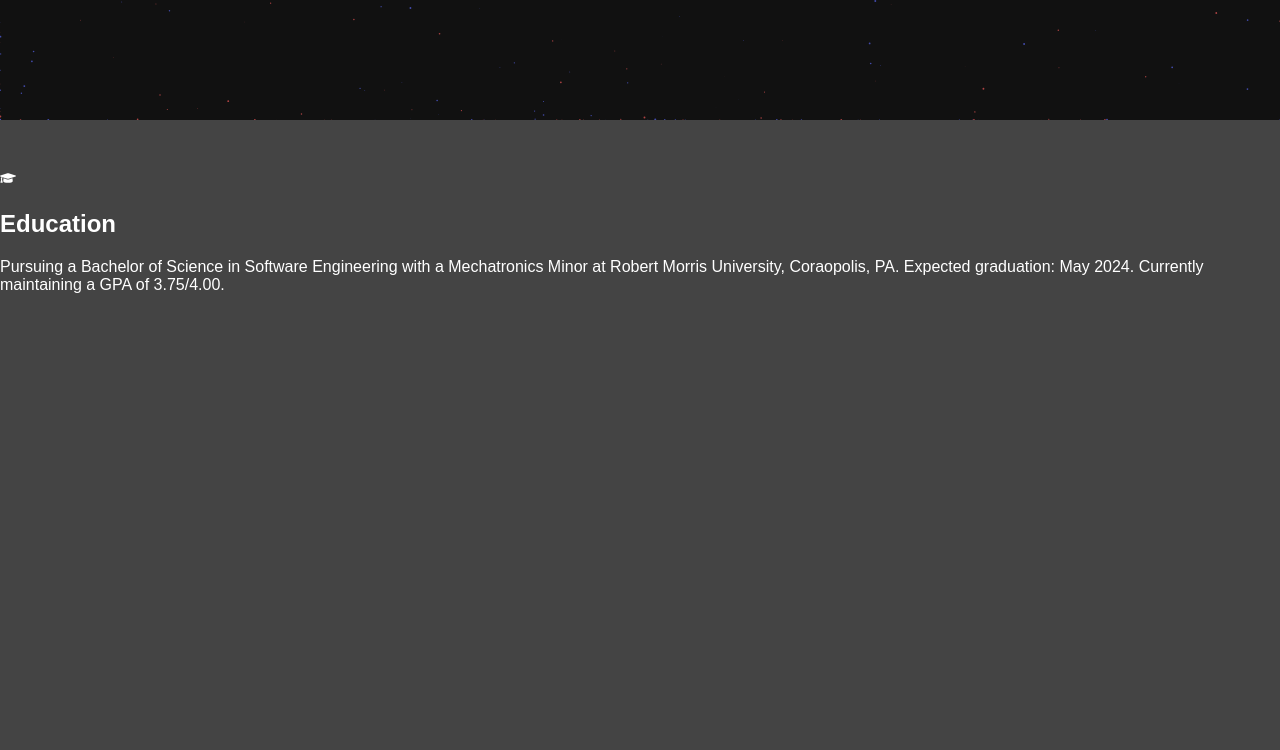
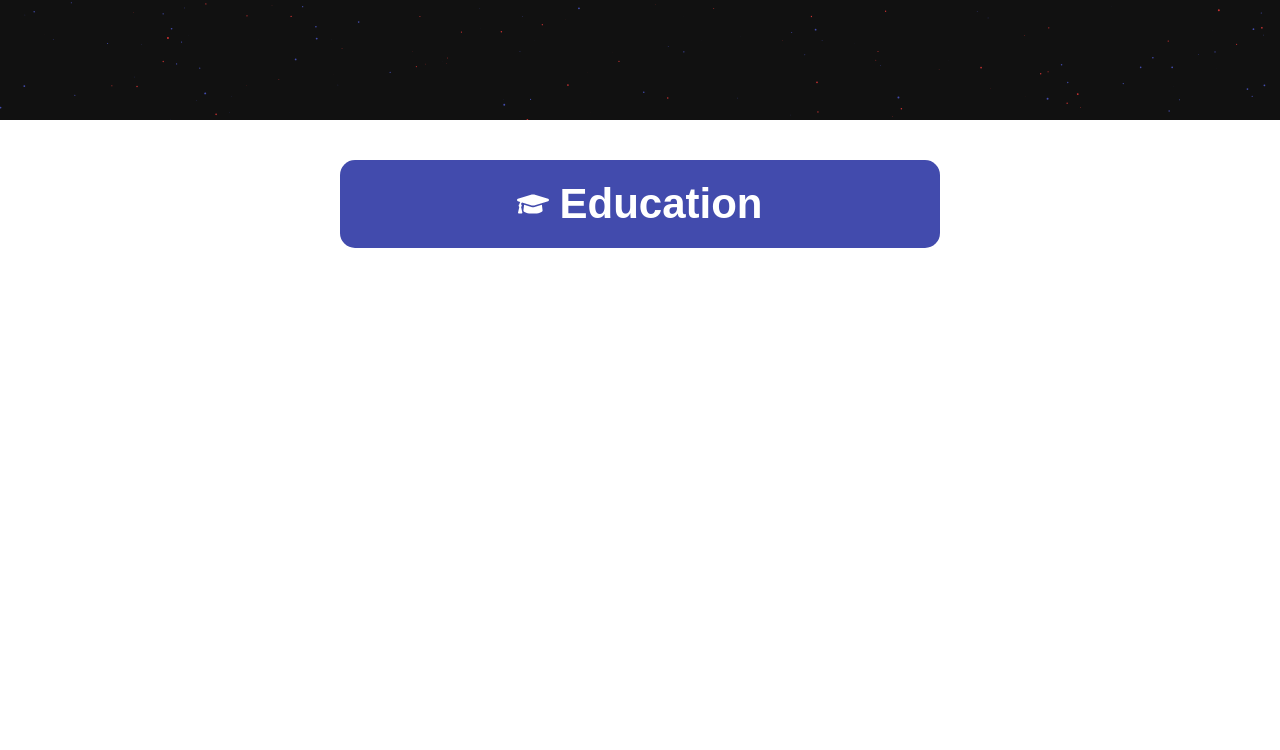
Before and after one commit to jace-roell/jace-roell.github.io, a React (Create React App) app: page / in a window 1280 px wide. Shown: the part 680-1430 px from the top of the page. Built offline with nearby package versions, Linux system fonts and the light colour scheme.

Commit message:
added basic format for education slot aswell as refactored accent coloring

```diff
--- a/src/App.css
+++ b/src/App.css
@@ -13,7 +13,7 @@ body {
   display: flex;
   align-items: center;
   justify-content: center;
-  background-color: #111;
+  background-color: transparent;
   position: relative;
 }
 
@@ -42,7 +42,7 @@ body {
 }
 
 .tab.active {
-  background: linear-gradient(90deg, red, blue);
+  background: linear-gradient(90deg, #424bad,#cc3131);
 }
 .content-section {
   min-height: 500vh; /* may need adjusted */
@@ -51,32 +51,24 @@ body {
 
 
 #education {
-  background-color: #444;
+  background-color: transparent;
+  min-height: 50vh !important;
 }
 
 #experience {
-  background-color: #555;
+  background-color: transparent;
 }
 
 #projects {
-  background-color: #666;
+  background-color: transparent;
 }
 
 #skills {
-  background-color: #777;
+  background-color: transparent;
 }
 
 #contacts {
-  background-color: #888;
-}
-.trail {
-  position: absolute;
-  width: 10px;
-  height: 10px;
-  border-radius: 50%;
-  background: linear-gradient(90deg, blue, red);
-  animation: trailFade 1s ease-out;
-  transform-origin: center;
+  background-color: transparent;
 }
 
 @keyframes trailFade {
@@ -114,7 +106,7 @@ body {
   padding: 10px;
   border: none;
   border-radius: 5px;
-  background: linear-gradient(90deg, blue, red);
+  background: linear-gradient(90deg, #424bad,#cc3131);
   color: #fff;
   transition: background-color 0.3s, transform 0.3s;
 }
@@ -128,25 +120,6 @@ body {
   margin-top: 5px;
 }
 
-.trail {
-  position: absolute;
-  width: 10px;
-  height: 10px;
-  background-color: #ff0000;
-  border-radius: 50%;
-  pointer-events: none;
-  z-index: 0;
-}
-
-.trail-container {
-  position: absolute;
-  width: 100%;
-  height: 100%;
-  top: 0;
-  left: 0;
-  pointer-events: none;
-  z-index: 0;
-}
 canvas {
   position: fixed;
   top: 0;
@@ -154,3 +127,42 @@ canvas {
   z-index: -1;
   pointer-events: none;
 }
+#education {
+  background-color: transparent;
+  padding: 40px;
+  color: #fff;
+  text-align: center;
+}
+
+.education-container {
+  max-width: 600px;
+  margin: 0 auto;
+}
+
+.section-header {
+  margin-bottom: 20px;
+}
+
+.header-background {
+  background: #424bad;
+  border-radius: 15px;
+  padding: 20px;
+  display: flex;
+  align-items: center;
+  justify-content: center;
+}
+
+.section-header .icon {
+  margin-right: 10px;
+  font-size: 32px;
+}
+
+.section-header h2 {
+  color: #fff;
+  margin: 0;
+  font-size: 42px; /* Adjust the font size as needed */
+}
+
+.education-details {
+  margin-top: 20px;
+}
--- a/src/App.js
+++ b/src/App.js
@@ -123,14 +123,35 @@ const App = () => {
       </div>
 
       <section id="education" className="content-section">
-        <SectionHeader icon={<FaGraduationCap />} title="Education" />
-        <p>
-          Pursuing a Bachelor of Science in Software Engineering with a
-          Mechatronics Minor at Robert Morris University, Coraopolis, PA.
-          Expected graduation: May 2024. Currently maintaining a GPA of
-          3.75/4.00.
-        </p>
-      </section>
+  <div className="education-container">
+    <div className="section-header">
+      <div className="header-background">
+        <FaGraduationCap className="icon" />
+        <h2>Education</h2>
+      </div>
+    </div>
+    <div className="education-details">
+      <h3>Robert Morris University, Coraopolis, PA</h3>
+      <p className="degree-info">
+        Currently pursuing a Bachelor of Science in Software Engineering with a minor in Mechatronics.
+      </p>
+      <p className="graduation-info">
+        <strong>Graduation Date:</strong> May 2024
+      </p>
+      <p className="gpa-info">
+        <strong>GPA:</strong> 3.75
+      </p>
+      <br></br>
+      <h3>South Park High School, South Park, PA</h3>
+      <p className="graduation-info">
+        <strong>Graduation Date:</strong> May 2020
+      </p>
+      <p className="gpa-info">
+        <strong>GPA:</strong> 3.61
+      </p>
+    </div>
+  </div>
+</section>
 
       <section id="experience" className="content-section">
         <SectionHeader icon={<FaBriefcase />} title="Experience" />
--- a/src/starryBackground.js
+++ b/src/starryBackground.js
@@ -13,7 +13,7 @@ const StarryBackground = () => {
     canvas.height = window.innerHeight;
 
     const stars = [];
-    const FPS = 5;
+    const FPS = 60;
 
     for (let i = 0; i < canvas.width; i++) {
       stars.push({
@@ -32,7 +32,7 @@ const StarryBackground = () => {
       for (let i = 0, x = stars.length; i < x; i++) {
         const s = stars[i];
 
-        ctx.fillStyle = Math.random() > 0.5 ? '#424bad' : '#ad4242'
+        ctx.fillStyle = Math.random() > 0.5 ? '#424bad' : '#cc3131'
         ctx.beginPath();
         ctx.arc(s.x, s.y, s.radius, 0, 2 * Math.PI);
         ctx.fill();
```
